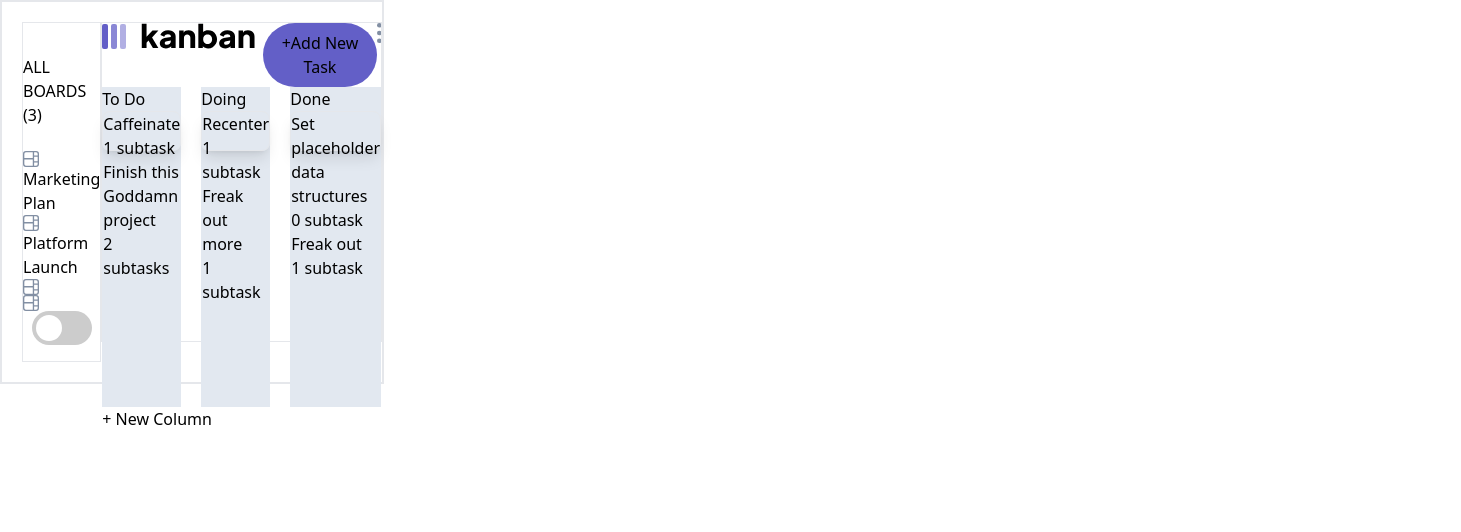
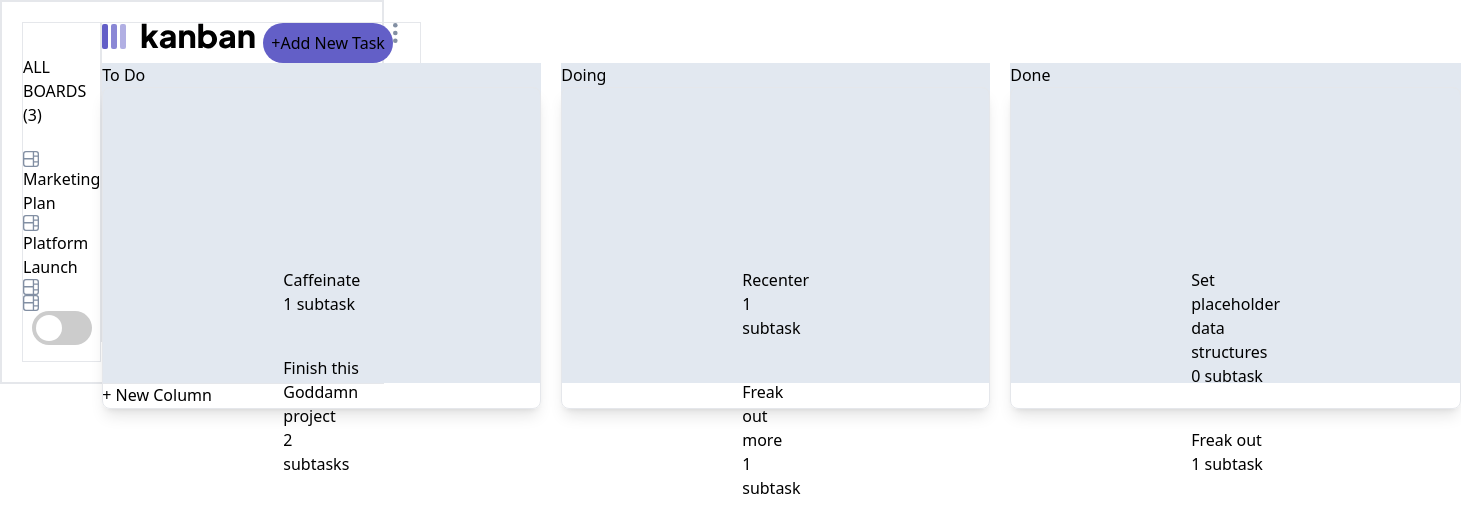
Before and after one commit to christian-faber/dev-island-kanban, a React (Create React App) app: page / in a window 1280 px wide. Shown: the top 532 px of the page, 1461 px wide, since content can reach past the window. Built offline with nearby package versions, Linux system fonts and the light colour scheme; a web font is replaced by a local one.

Commit message:
added reducers

```diff
--- a/src/app/store.js
+++ b/src/app/store.js
@@ -1,9 +1,11 @@
 import { configureStore } from "@reduxjs/toolkit";
 import columnReducer from "../features/columnSlice";
+import taskReducer from "../features/columnSlice";
 
 export const store = configureStore({
   reducer: {
     column: columnReducer,
+    task: taskReducer,
   },
 });
 
--- a/src/components/Board.js
+++ b/src/components/Board.js
@@ -3,23 +3,26 @@ import { New } from "./New";
 import { DragDropContext } from "react-beautiful-dnd";
 import { useState } from "react";
 import initialdata from "../data/initial-data";
+import { useDispatch } from "react-redux";
+import { handleOnDragEnd } from "../features/columnSlice";
 
 export const Board = () => {
   const [data, setData] = useState(initialdata);
-  const handleOnDragEnd = (result) => {
-    if (!result.destination) return;
+  const dispatch = useDispatch();
+  // const handleOnDragEnd = (result) => {
+  //   if (!result.destination) return;
 
-    // const items = Array.from(data);
-    // const [reorderedItem] = items.splice(result.source.index, 1);
-    // items.splice(result.destination.index, 0, reorderedItem);
+  // const items = Array.from(data);
+  // const [reorderedItem] = items.splice(result.source.index, 1);
+  // items.splice(result.destination.index, 0, reorderedItem);
 
-    // setData(items);
-  };
+  // setData(items);
+  // };
 
   console.log(data);
 
   return (
-    <DragDropContext onDragEnd={handleOnDragEnd}>
+    <DragDropContext onDragEnd={() => dispatch(handleOnDragEnd())}>
       <div className="border-black border-solid flex flex-row h-80 gap-5 ">
         {data?.columns?.map((column) => (
           <Column
--- a/src/components/Column.js
+++ b/src/components/Column.js
@@ -9,19 +9,14 @@ export const Column = ({ column, tasks, setData }) => {
       <Droppable droppableId={column.id}>
         {(provided) => (
           <div
-            className="shadow-lg rounded-lg w-25 h-10 border border-blue"
+            className="flex flex-col shadow-lg rounded-lg w-25 h-10 border border-blue p-40"
             {...provided.droppableProps}
             ref={provided.innerRef}
           >
             {tasks
               .filter((task) => column.taskIds.includes(task.id))
               .map((task, index) => (
-                <Task
-                  key={task.id}
-                  task={task}
-                  index={index}
-                  className="w-25 h-25 gap-5 border-solid border-orange-700"
-                />
+                <Task key={task.id} task={task} index={index} />
               ))}
             {provided.placeholder}
           </div>
--- a/src/components/Icons/VerticalEllipsis.js
+++ b/src/components/Icons/VerticalEllipsis.js
@@ -8,3 +8,4 @@ export const VerticalEllipsis = () => (
   </svg>
 );
 //i'm pretty sure this brings up the sidebar when collapsed
+//(Christian): I think this could have options with the columns. Like deleting and reordering.
--- a/src/components/Task.js
+++ b/src/components/Task.js
@@ -7,6 +7,7 @@ export const Task = ({ task, index }) => {
     <Draggable draggableId={task.id} index={index}>
       {(provided, snapshot) => (
         <div
+          className="m-5 gap-5 border-solid border-orange-700"
           snapshot={snapshot}
           ref={provided.innerRef}
           {...provided.draggableProps}
--- a/src/features/columnSlice.js
+++ b/src/features/columnSlice.js
@@ -4,9 +4,13 @@ import initialdata from "../data/initial-data";
 export const columnSlice = createSlice({
   name: "column",
   initialState: { initialdata },
-  reducers: {},
+  reducers: {
+    handleOnDragEnd: (result) => {
+      if (!result.destination) return;
+    },
+  },
 });
 
-export const {} = columnSlice.actions;
+export const { handleOnDragEnd } = columnSlice.actions;
 
 export default columnSlice.reducer;
--- /dev/null
+++ b/src/features/modalSlice.js
@@ -0,0 +1,16 @@
+import { createSlice } from "@reduxjs/toolkit";
+import initialdata from "../data/initial-data";
+
+export const modalSlice = createSlice({
+  name: "modal",
+  initialState: { initialdata },
+  reducers: {
+    handleAddTaskModal: {},
+    handleAddColumnModal: {},
+    handleTaskInfoModal: {},
+  },
+});
+
+export const { handleOnDragEnd } = modalSlice.actions;
+
+export default modalSlice.reducer;
--- /dev/null
+++ b/src/features/taskSlice.js
@@ -0,0 +1,16 @@
+import { createSlice } from "@reduxjs/toolkit";
+import initialdata from "../data/initial-data";
+
+export const taskSlice = createSlice({
+  name: "task",
+  initialState: { initialdata },
+  reducers: {
+    handleAddTask: {},
+    handleDeleteTask: {},
+    handleEditTask: {},
+  },
+});
+
+export const { handleOnDragEnd } = taskSlice.actions;
+
+export default taskSlice.reducer;
```
